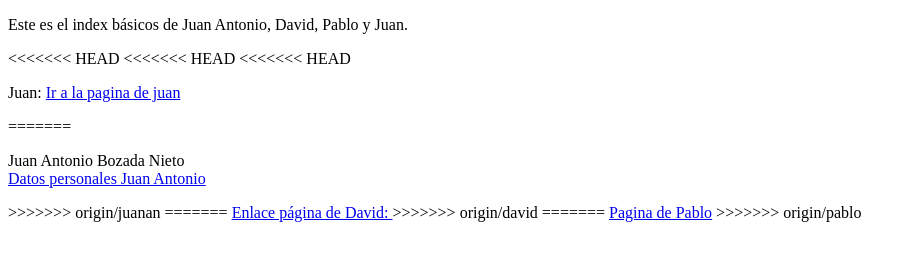
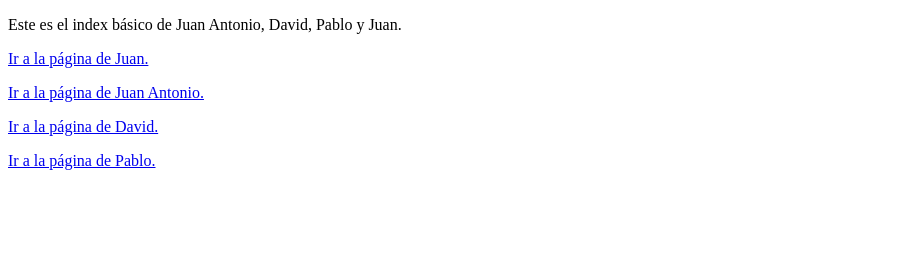
Before and after one commit to jp022/TrabajoDeEquipo, a plain HTML site: page INDEX.html in a window 1280 px wide. Shown: the whole page, without its empty margins (0-916 px from the left). Drawn offline with Linux system fonts and the light colour scheme.

Commit message:
commitArreglo1

```diff
--- a/INDEX.html
+++ b/INDEX.html
@@ -5,23 +5,19 @@
     </head>
     <body>
         <p>
-            Este es el index básicos de Juan Antonio, David, Pablo y Juan.
+            Este es el index básico de Juan Antonio, David, Pablo y Juan.
         </p>
-<<<<<<< HEAD
-<<<<<<< HEAD
-<<<<<<< HEAD
 
-        <p>Juan: <a href="juan.html">Ir a la pagina de juan</a></p>
-=======
+        <p><a href="juan.html">Ir a la página de Juan.</a></p>
 
-        <p>Juan Antonio Bozada Nieto<br><a href="./JuanAntonio.html">Datos personales Juan Antonio</a></p>
->>>>>>> origin/juanan
 
-=======
-        <a href="DavidRodriguezBarneto.html">Enlace página de David: </a>
->>>>>>> origin/david
-=======
-        <a href="Pablo.html">Pagina de Pablo</a>
->>>>>>> origin/pablo
+        <p><a href="./JuanAntonio.html">Ir a la página de Juan Antonio.</a></p>
+
+
+        <p><a href="DavidRodriguezBarneto.html">Ir a la página de David.</a></p>
+
+
+        <p><a href="Pablo.html">Ir a la página de Pablo.</a></p>
+
     </body>
 </html>
```
Also changed, not shown: Pablo.html (+1 -1 lines).
